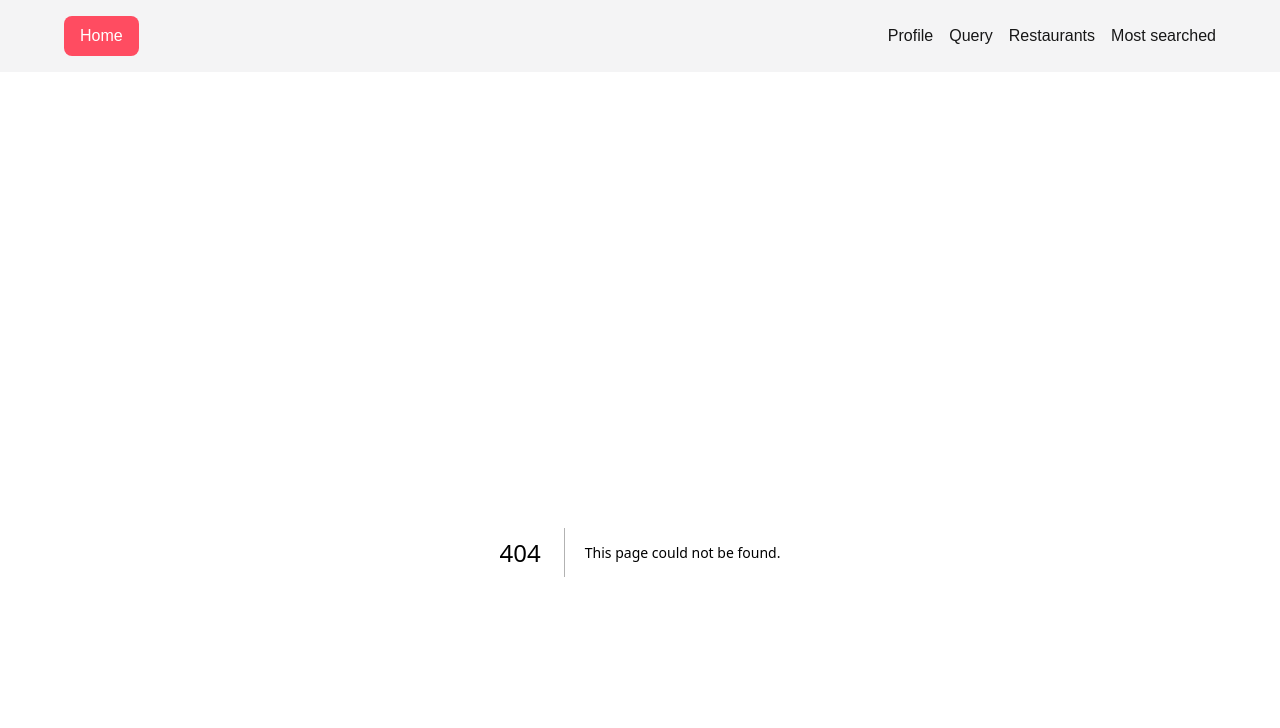
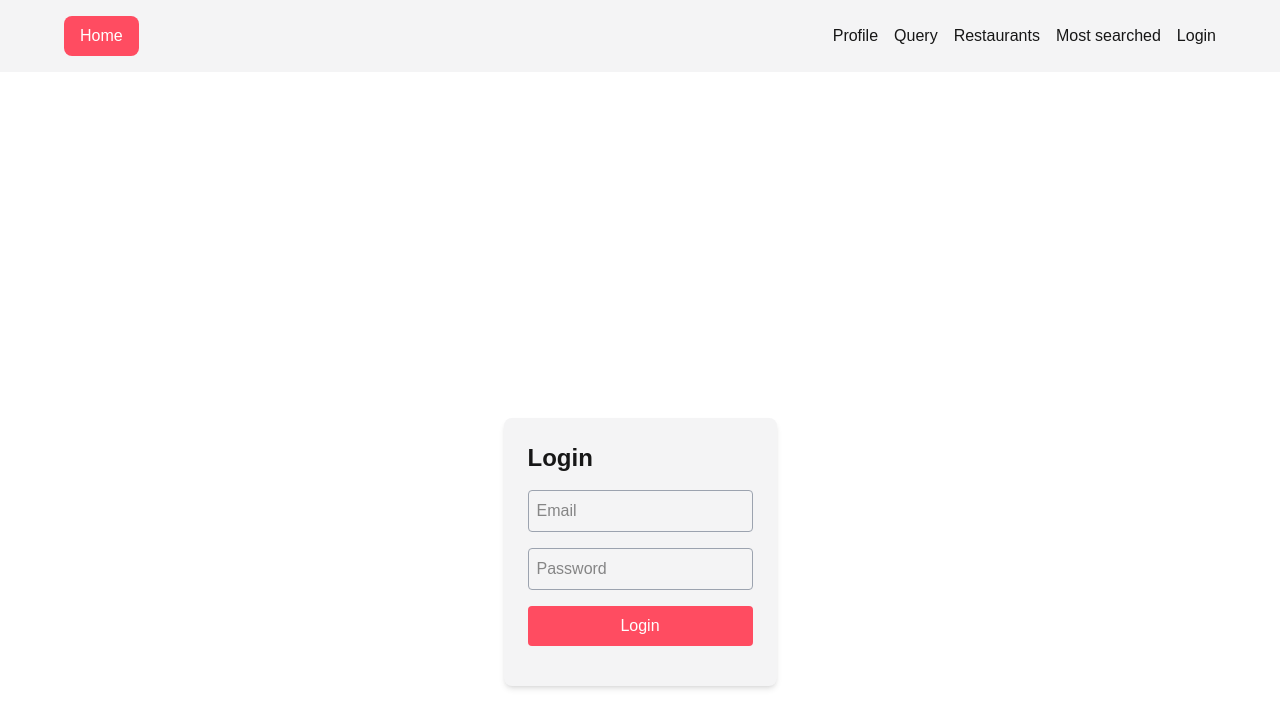
Before and after one commit to Jevrec/localbites, a Next.js app: page /login in a window 1280 px wide. Before the commit this address had no page. Shown: the top 728 px of the page. Built offline with nearby package versions, Linux system fonts and the light colour scheme.

Commit message:
Login page
Samo izgled logina, ni še fukcjunalno.

```diff
--- a/app/components/nav-bar.tsx
+++ b/app/components/nav-bar.tsx
@@ -6,7 +6,8 @@ const Links = [
     { href: "/proflie", text: 'Profile' },
     { href: "/query", text: 'Query' },
     { href: "/restaurants", text: 'Restaurants' },
-    { href: "/most-search", text: 'Most searched' }
+    { href: "/most-search", text: 'Most searched' },
+    { href: "/login", text: 'Login' }
 ];
 
 const Navbar = () => {
--- a/app/globals.css
+++ b/app/globals.css
@@ -1,6 +1,5 @@
 @import "tailwindcss";
 
-/* 🔸 Default (light) colors */
 :root {
   --color-background: #ffffff;
   --color-foreground: #171717;
@@ -19,7 +18,6 @@
   --color-muted: var(--color-muted);
 }
 
-/* 🌙 Dark mode */
 @media (prefers-color-scheme: dark) {
   :root {
     --color-background: #1e1e2a;
--- /dev/null
+++ b/app/login/page.tsx
@@ -0,0 +1,48 @@
+"use client";
+import { useState } from "react";
+
+export default function LoginPage() {
+  const [email, setEmail] = useState("");
+  const [password, setPassword] = useState("");
+  const [message, setMessage] = useState("");
+
+  async function handleSubmit(e: React.FormEvent) {
+    e.preventDefault();
+    const res = await fetch("/api/login", {
+      method: "POST",
+      headers: { "Content-Type": "application/json" },
+      body: JSON.stringify({ email, password }),
+    });
+    const data = await res.json();
+    setMessage(data.message);
+  }
+
+  return (
+    <div className="flex flex-col items-center justify-center min-h-screen bg-background text-foreground">
+      <form
+        onSubmit={handleSubmit}
+        className="bg-surface p-6 rounded-lg shadow-md flex flex-col gap-4"
+      >
+        <h1 className="text-2xl font-bold">Login</h1>
+        <input
+          type="email"
+          placeholder="Email"
+          value={email}
+          onChange={(e) => setEmail(e.target.value)}
+          className="border border-muted p-2 rounded"
+        />
+        <input
+          type="password"
+          placeholder="Password"
+          value={password}
+          onChange={(e) => setPassword(e.target.value)}
+          className="border border-muted p-2 rounded"
+        />
+        <button className="bg-primary hover:bg-accent text-white py-2 rounded transition-colors">
+          Login
+        </button>
+        <p>{message}</p>
+      </form>
+    </div>
+  );
+}
--- a/app/page.tsx
+++ b/app/page.tsx
@@ -36,7 +36,7 @@ export default function Home() {
 
       <ul className="mt-6 space-y-3">
         {restaurants.map((r, i) => (
-          <li key={i} className="border p-3 rounded">
+          <li key={i} className="border border-muted p-3 rounded">
             <strong>{r.name || "Unnamed Restaurant"}</strong><br />
             <span className="text-sm text-muted">
               {r.address || "No address available"}
```
